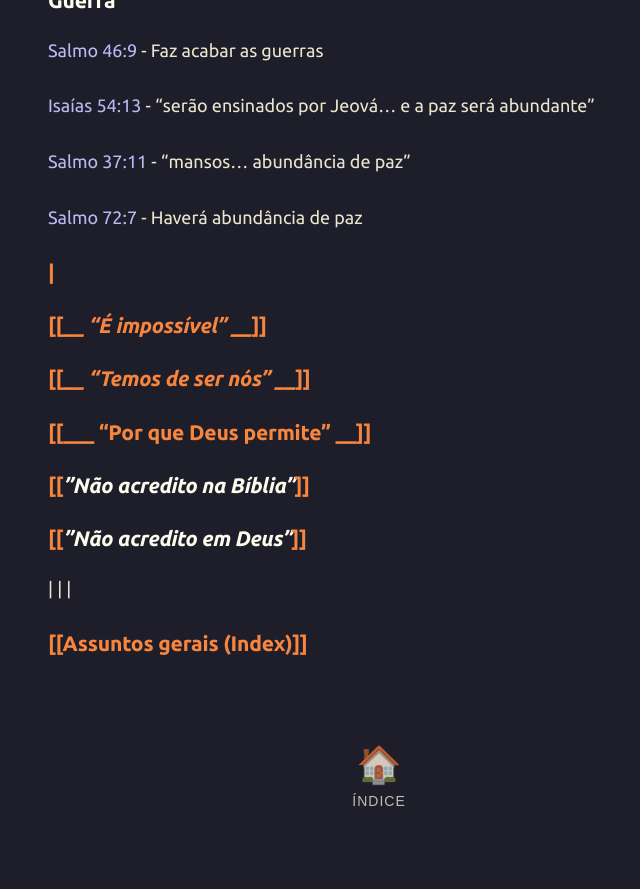
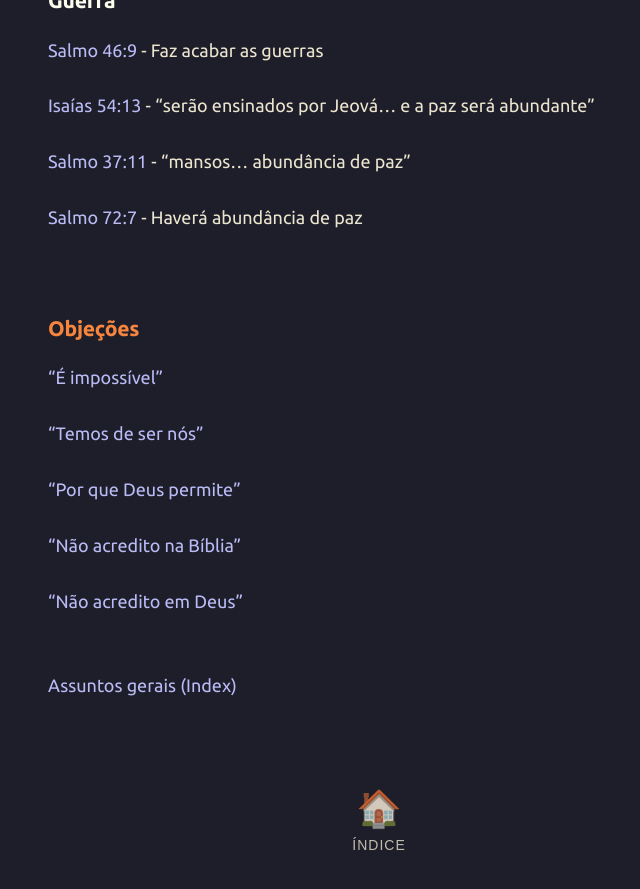
Before and after one commit to joaquim-capitao/jw, a Jekyll site: the page built from ministerio/start.md, in a window 1280 px wide and 900 px high, scrolled down 1498 px. Shown: the top 889 px of the window, without its empty margins (261-901 px from the left). Built offline with Jekyll 4.4.1, drawn with Linux system fonts in a browser that asks for light colours; our own code applies the rules of GitHub Pages for plain Markdown files.

Commit message:
Refactor objection sections and update links
Removed objection headings and updated links in the document.

```diff
--- a/ministerio/start.md
+++ b/ministerio/start.md
@@ -54,19 +54,18 @@
 
 [Salmo 72:7](https://www.jw.org/finder?srcid=jwlshare&wtlocale=TPO&prefer=lang&bible=19072007&pub=nwtsty) - Haverá abundância de paz
 
-### |
+<br>
+### Objeções
 
-### [[___ “É impossível” ___]]
+[“É impossível”](joaquim-capitao.github.io/jw/e-impossivel.md)
 
-### [[___ “Temos de ser nós” ___]]
+[“Temos de ser nós”](joaquim-capitao.github.io/jw/temos-de-ser-nos)
 
-### [[___ “Por que Deus permite” __]]
+[“Por que Deus permite”](joaquim-capitao.github.io/jw/por-que-deus-permite)
 
-### [[___”Não acredito na Bíblia”___]]
+["Não acredito na Bíblia"](joaquim-capitao.github.io/jw/nao-acredito-na-biblia)
 
-### [[___”Não acredito em Deus”___]]
+["Não acredito em Deus”](joaquim-capitao.github.io/jw/nao-acredito-em-deus)
 
-|
-|
-|
-### [[Assuntos gerais (Index)]]
+<br>
+[Assuntos gerais (Index)](joaquim-capitao.github.io/jw/assuntos-gerais)
```
